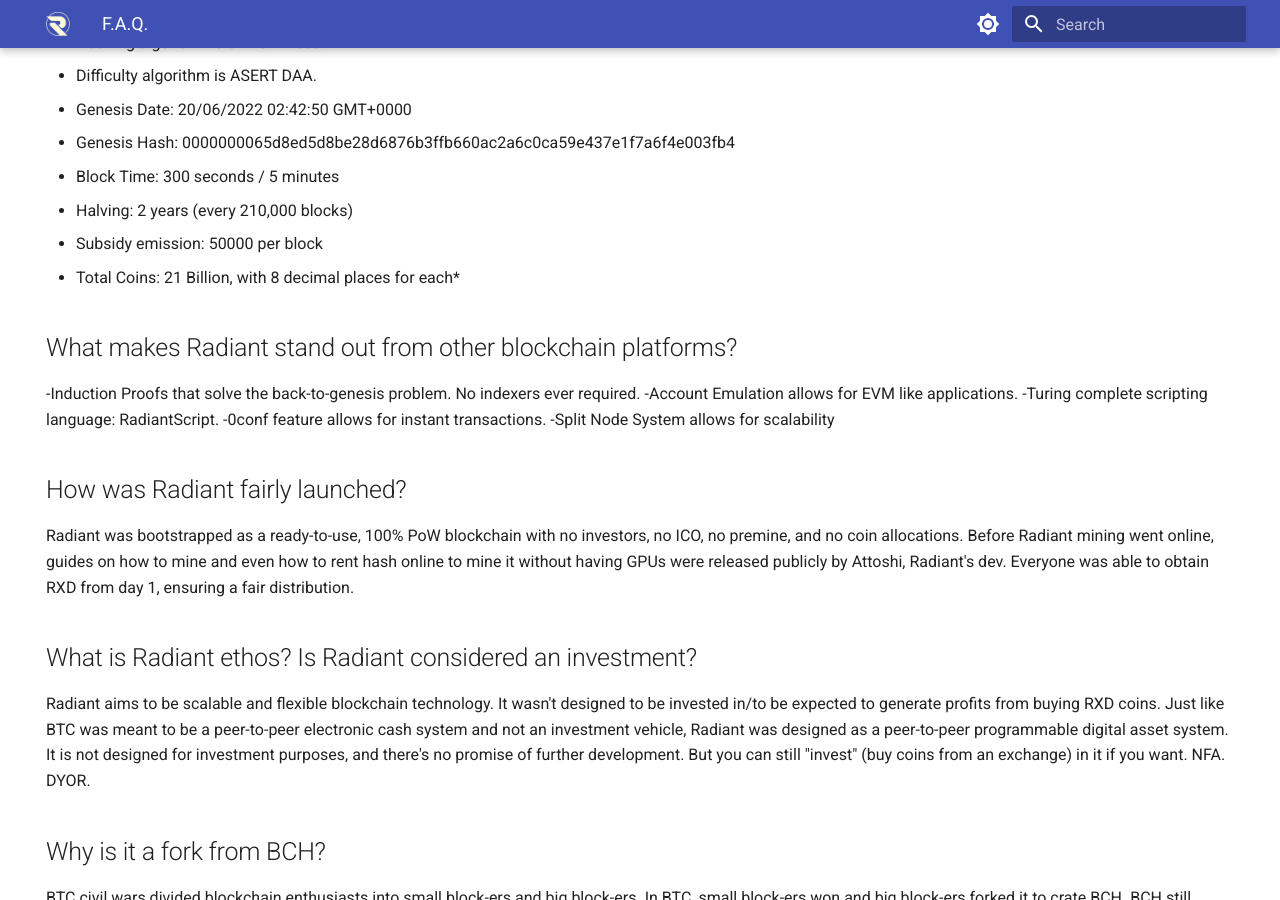
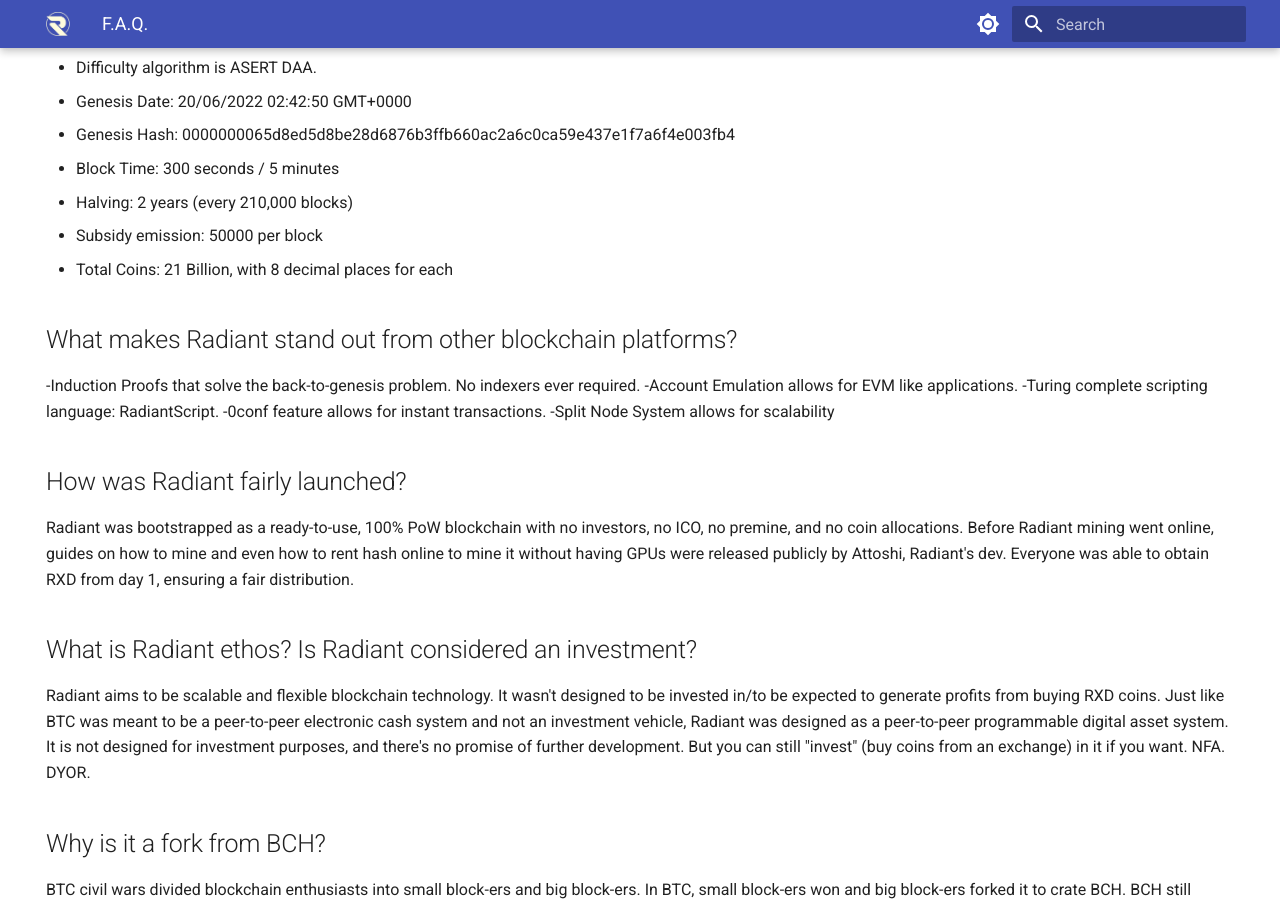
Before and after one commit to RadiantBlockchain-Community/Radiant-Wiki, an MkDocs documentation site: the page built from docs/FAQ/index.md, in a window 1280 px wide and 900 px high, scrolled down 489 px. Built offline with MkDocs 1.6.1 and Material for MkDocs 9.7.7, drawn with Linux system fonts in a browser that asks for light colours.

```diff
--- a/docs/FAQ/index.md
+++ b/docs/FAQ/index.md
@@ -9,7 +9,7 @@ hide:
 
 Radiant is peer-to-peer programmable digital asset system based off a fork of the genesis block of BCH. It adds new OPcodes that allow for turing completeness and mathematical induction proofs, which allow for solving the back to genesis problem. This makes Radiant a breakthrough design which provides the performance and parallelism benefits of an unspent transaction output (UTXO) blockchain, but with the contracting ability of account-based blockchains based on the Ethereum Virtual Machine (EVM).
 
-* - POW, Smart Contract capable, fairly launched, big block Blockchain.
+ - POW, Smart Contract capable, fairly launched, big block Blockchain.
  - Block 0 fork of BCH with added functionality.
  - Hashing algorithm is SHA512256d.
  - Difficulty algorithm is ASERT DAA.
@@ -18,7 +18,7 @@ Radiant is peer-to-peer programmable digital asset system based off a fork of th
  - Block Time: 300 seconds / 5 minutes
  - Halving: 2 years (every 210,000 blocks)
  - Subsidy emission: 50000 per block
- - Total Coins: 21 Billion, with 8 decimal places for each*
+ - Total Coins: 21 Billion, with 8 decimal places for each
 
 ## What makes Radiant stand out from other blockchain platforms?
 -Induction Proofs that solve the back-to-genesis problem. No indexers ever required.
```
